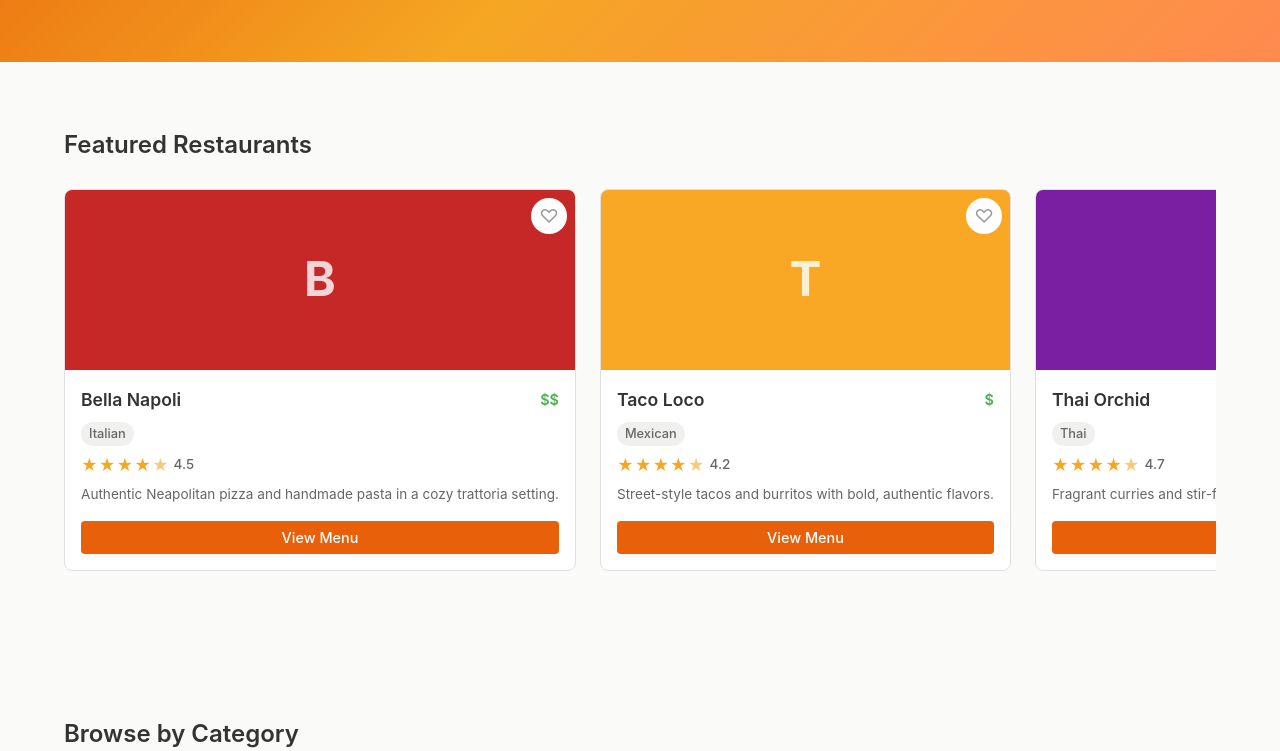
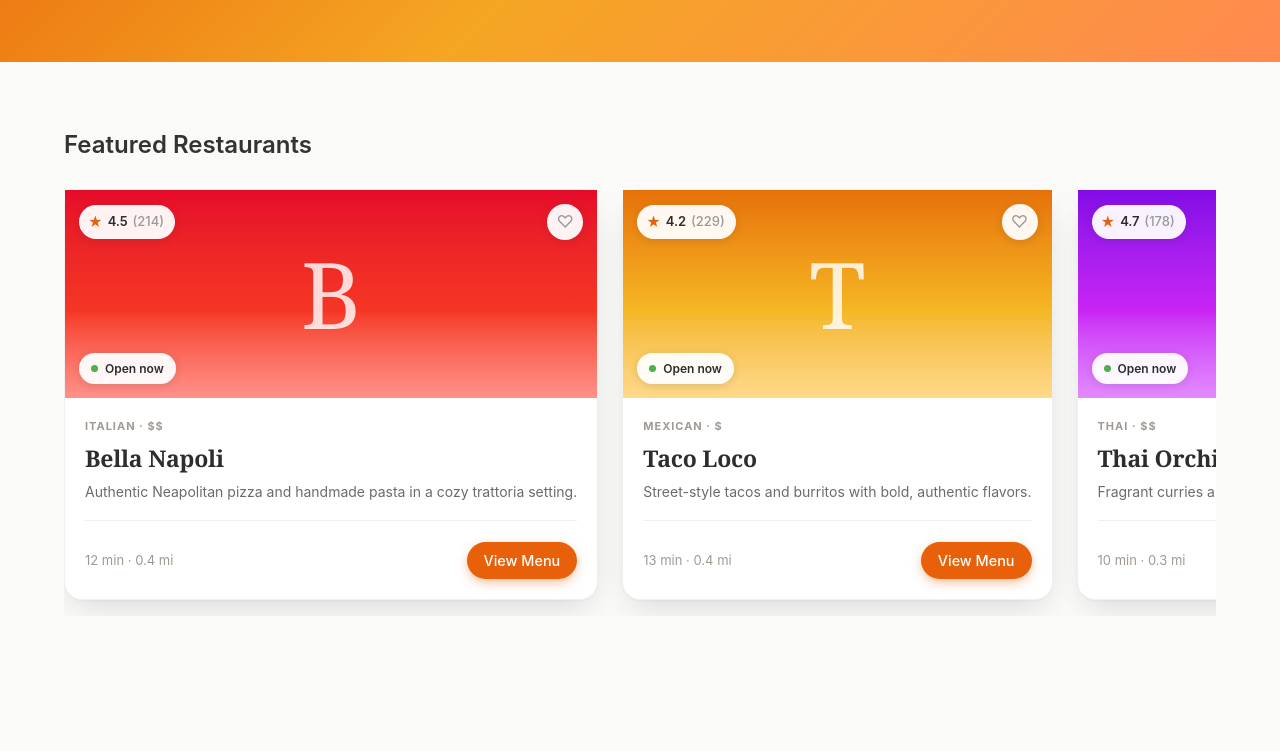
Before and after one commit to foux-test-org/localbites, a React (Vite) app: page / in a window 1280 px wide. Shown: the part 409-1160 px from the top of the page. Built offline with nearby package versions, Linux system fonts and the light colour scheme.

Commit message:
Replaces `RestaurantCard` with the new component design `FouxFigmaDemo` in `Home.tsx`.

```diff
--- /dev/null
+++ b/src/components/FouxFigmaDemo/FouxFigmaDemo.module.css
@@ -0,0 +1,215 @@
+.media {
+  display: flex;
+  height: 208px;
+  width: 100%;
+  flex-direction: column;
+  justify-content: space-between;
+  align-items: flex-start;
+  position: relative;
+  background: linear-gradient(180deg, hsl(from var(--foux-item-color, hsl(32.2 100% 50%)) calc(h - 8.9) 92% 47%) 0%, hsl(from var(--foux-item-color, hsl(32.2 100% 50%)) calc(h + 5.2) 91% 55%) 58%, hsl(from var(--foux-item-color, hsl(32.2 100% 50%)) calc(h + 3.7) 100% 77%) 100%);
+  border: none;
+  box-shadow: none;
+  padding: 14px;
+}
+
+.topRow {
+  display: flex;
+  flex-direction: row;
+  align-items: center;
+  justify-content: space-between;
+  width: 100%;
+}
+
+.ratingPill {
+  display: flex;
+  flex-direction: row;
+  align-items: center;
+  background: rgba(255, 255, 255, 0.94);
+  border: none;
+  border-radius: 999px;
+  box-shadow: 0px 2px 8px 0px rgba(45, 45, 45, 0.14);
+  gap: 5px;
+  padding: 6px 11px 6px 9px;
+}
+
+.container .heartButton {
+  position: static;
+  top: unset;
+  right: unset;
+  flex-shrink: 0;
+  background: rgba(255, 255, 255, 0.94);
+  border: none;
+  border-radius: 999px;
+  box-shadow: 0px 2px 8px 0px rgba(45, 45, 45, 0.14);
+  font-size: 17px;
+  font-weight: 400;
+}
+
+.monogram {
+  position: absolute;
+  top: 50%;
+  left: 50%;
+  transform: translate(-50%, -50%);
+  font-family: 'Playfair Display', Georgia, serif;
+  color: rgba(255, 255, 255, 0.82);
+  font-size: 92px;
+  font-weight: 500;
+  line-height: 92px;
+  text-align: center;
+}
+
+.statusPill {
+  display: flex;
+  flex-direction: row;
+  align-items: center;
+  background: rgba(255, 255, 255, 0.94);
+  border: none;
+  border-radius: 999px;
+  box-shadow: 0px 2px 8px 0px rgba(45, 45, 45, 0.14);
+  gap: 7px;
+  padding: 6px 12px;
+}
+
+.dot {
+  width: 7px;
+  height: 7px;
+  flex-shrink: 0;
+  background: #4caf50;
+  border: none;
+  border-radius: 999px;
+  box-shadow: none;
+}
+
+.body {
+  background: transparent;
+  border: none;
+  box-shadow: none;
+  gap: 17px;
+  padding: 20px;
+  display: flex;
+  flex-direction: column;
+}
+
+.textBlock {
+  display: flex;
+  flex-direction: column;
+  width: 100%;
+  background: transparent;
+  border: none;
+  box-shadow: none;
+  gap: 9px;
+}
+
+.meta {
+  color: #a09a92;
+  font-size: 11px;
+  font-weight: 700;
+  letter-spacing: 0.99px;
+  text-transform: uppercase;
+}
+
+.container .name {
+  font-family: 'Playfair Display', Georgia, serif;
+  color: #2d2d2d;
+  font-size: 23px;
+  font-weight: 600;
+  letter-spacing: -0.23px;
+  line-height: 28px;
+}
+
+.divider {
+  height: 1px;
+  width: 100%;
+  background: #f0efec;
+  border: none;
+  box-shadow: none;
+}
+
+.footer {
+  display: flex;
+  flex-direction: row;
+  align-items: center;
+  justify-content: space-between;
+  width: 100%;
+  margin-top: 4px;
+}
+
+.distance {
+  color: #a09a92;
+  font-size: 13px;
+  font-weight: 400;
+}
+
+.container .cta {
+  display: flex;
+  flex-direction: row;
+  align-items: center;
+  margin-top: 0;
+  background: #e8600a;
+  border: none;
+  border-radius: 999px;
+  box-shadow: 0px 4px 12px -2px rgba(232, 96, 10, 0.50);
+  gap: 6px;
+  padding: 10px 17px;
+  font-size: 0.9rem;
+  font-weight: 500;
+}
+
+.container {
+  background: #ffffff;
+  border: 1px solid rgba(45, 45, 45, 0.07);
+  border-radius: 18px;
+  box-shadow: 0px 1px 2px 0px rgba(45, 45, 45, 0.04), 0px 14px 34px -10px rgba(45, 45, 45, 0.18);
+  flex-grow: 0;
+  flex-shrink: 1;
+  margin: 0px;
+  min-height: 0px;
+  min-width: 0px;
+  order: 0;
+}
+
+.star {
+  color: #e8600a;
+  font-size: 14px;
+  font-weight: 400;
+}
+
+.value {
+  color: #2d2d2d;
+  font-size: 13px;
+  font-weight: 600;
+  letter-spacing: -0.13px;
+}
+
+.count {
+  color: #999999;
+  font-size: 13px;
+  font-weight: 500;
+}
+
+.label {
+  color: #2d2d2d;
+  font-size: 12px;
+  font-weight: 600;
+}
+
+.description {
+  color: #6b6b6b;
+  font-size: 14px;
+  font-weight: 400;
+  line-height: 22px;
+  -webkit-box-orient: vertical;
+  -webkit-line-clamp: 2;
+  display: -webkit-box;
+  overflow: hidden;
+  overflow-x: hidden;
+  overflow-y: hidden;
+}
+
+.container .heartButton {
+  color: var(--color-text-muted);
+}
+
+.container .cta {
+  color: var(--color-white);
+}
--- /dev/null
+++ b/src/components/FouxFigmaDemo/FouxFigmaDemo.tsx
@@ -0,0 +1,114 @@
+import React from 'react';
+import { Restaurant } from '../../data/restaurants';
+import styles from './FouxFigmaDemo.module.css';
+import originalStyles from '../RestaurantCard/RestaurantCard.module.css';
+
+// ---------------------------------------------------------------------------
+// FouxFigmaDemoCard — single card child component rendering one restaurant item
+// ---------------------------------------------------------------------------
+
+interface FouxFigmaDemoCardProps {
+  restaurant: Restaurant;
+  isFavorite: boolean;
+  onFavorite: (id: string) => void;
+  onViewMenu: (restaurant: Restaurant) => void;
+  count: string;
+  distance: string;
+}
+
+function FouxFigmaDemoCard({
+  restaurant,
+  isFavorite,
+  onFavorite,
+  onViewMenu,
+  count,
+  distance,
+}: FouxFigmaDemoCardProps): React.ReactNode {
+  function handleFavoriteClick(): void {
+    onFavorite(restaurant.id);
+  }
+
+  function handleViewMenuClick(): void {
+    onViewMenu(restaurant);
+  }
+
+  return (
+    <div className={styles.container}>
+      <div
+        className={styles.media}
+        style={{ ['--foux-item-color' as string]: restaurant.image }}
+      >
+        <div className={styles.topRow}>
+          <div className={styles.ratingPill}>
+            <span className={styles.star}>★</span>
+            <span className={styles.value}>{restaurant.rating}</span>
+            <span className={styles.count}>{count}</span>
+          </div>
+          <button
+            aria-label="Add to favourites"
+            className={`${styles.heartButton} ${originalStyles.heartButton} ${isFavorite ? originalStyles.favorited : ''}`}
+            onClick={handleFavoriteClick}
+          >
+            {isFavorite ? '♥' : '♡'}
+          </button>
+        </div>
+        <span className={styles.monogram}>{restaurant.name[0]}</span>
+        <div className={styles.statusPill}>
+          <div className={styles.dot}></div>
+          <span className={styles.label}>Open now</span>
+        </div>
+      </div>
+      <div className={styles.body}>
+        <div className={styles.textBlock}>
+          <span className={styles.meta}>{restaurant.cuisine} · {restaurant.priceRange}</span>
+          <h3 className={`${styles.name} ${originalStyles.name}`}>{restaurant.name}</h3>
+          <p className={styles.description}>{restaurant.description}</p>
+        </div>
+        <div className={styles.divider}></div>
+        <div className={styles.footer}>
+          <span className={styles.distance}>{distance}</span>
+          <button
+            aria-label="View Menu"
+            className={`${styles.cta} ${originalStyles.menuButton}`}
+            onClick={handleViewMenuClick}
+          >
+            View Menu
+          </button>
+        </div>
+      </div>
+    </div>
+  );
+}
+
+// ---------------------------------------------------------------------------
+// FouxFigmaDemo — main exported component; renders a FouxFigmaDemoCard
+// ---------------------------------------------------------------------------
+
+export interface FouxFigmaDemoProps {
+  restaurant: Restaurant;
+  isFavorite: boolean;
+  onFavorite: (id: string) => void;
+  onViewMenu: (restaurant: Restaurant) => void;
+  count: string;
+  distance: string;
+}
+
+export function FouxFigmaDemo({
+  restaurant,
+  isFavorite,
+  onFavorite,
+  onViewMenu,
+  count,
+  distance,
+}: FouxFigmaDemoProps): React.ReactNode {
+  return (
+    <FouxFigmaDemoCard
+      restaurant={restaurant}
+      isFavorite={isFavorite}
+      onFavorite={onFavorite}
+      onViewMenu={onViewMenu}
+      count={count}
+      distance={distance}
+    />
+  );
+}
--- a/src/pages/Home.tsx
+++ b/src/pages/Home.tsx
@@ -2,10 +2,10 @@ import React from 'react';
 import { useNavigate } from 'react-router-dom';
 import { restaurants, Restaurant } from '../data/restaurants';
 import { Hero } from '../components/Hero/Hero';
-import { RestaurantCard } from '../components/RestaurantCard/RestaurantCard';
 import { CategoryTile } from '../components/CategoryTile/CategoryTile';
 import { Newsletter } from '../components/Newsletter/Newsletter';
 import styles from './Home.module.css';
+import { FouxFigmaDemo } from "../components/FouxFigmaDemo/FouxFigmaDemo";
 
 interface HomeProps {
   isFavorite: (id: string) => boolean;
@@ -24,6 +24,11 @@ const categories = [
 ];
 
 export function Home({ isFavorite, onFavorite, onViewMenu, onToast }: HomeProps): React.ReactNode {
+    // FOUX_TODO: replace with the real review count strings — one string per featured card slot
+    const fouxDemoCounts = ["(214)", "(229)", "(178)", "(257)", "(205)", "(154)", "(233)", "(182)"];
+
+    // FOUX_TODO: replace with the real distance strings — one string per featured card slot
+    const fouxDemoDistances = ["12 min · 0.4 mi", "13 min · 0.4 mi", "10 min · 0.3 mi", "14 min · 0.5 mi", "12 min · 0.4 mi", "9 min · 0.3 mi", "13 min · 0.4 mi", "10 min · 0.3 mi"];
   const navigate = useNavigate();
   const featured = restaurants.slice(0, 5);
 
@@ -43,14 +48,16 @@ export function Home({ isFavorite, onFavorite, onViewMenu, onToast }: HomeProps)
         <div className={styles.container}>
           <h2 className={styles.sectionTitle}>Featured Restaurants</h2>
           <div className={styles.featuredRow}>
-            {featured.map((restaurant) => (
+            {featured.map((restaurant, index) => (
               <div key={restaurant.id} className={styles.featuredCard}>
-                <RestaurantCard
-                  restaurant={restaurant}
-                  isFavorite={isFavorite(restaurant.id)}
-                  onFavorite={onFavorite}
-                  onViewMenu={onViewMenu}
-                />
+                <FouxFigmaDemo
+                                      restaurant={restaurant}
+                                      isFavorite={isFavorite(restaurant.id)}
+                                      onFavorite={onFavorite}
+                                      onViewMenu={onViewMenu}
+                                      count={fouxDemoCounts[index % fouxDemoCounts.length]}
+                                      distance={fouxDemoDistances[index % fouxDemoDistances.length]}
+                                    />
               </div>
             ))}
           </div>
```
